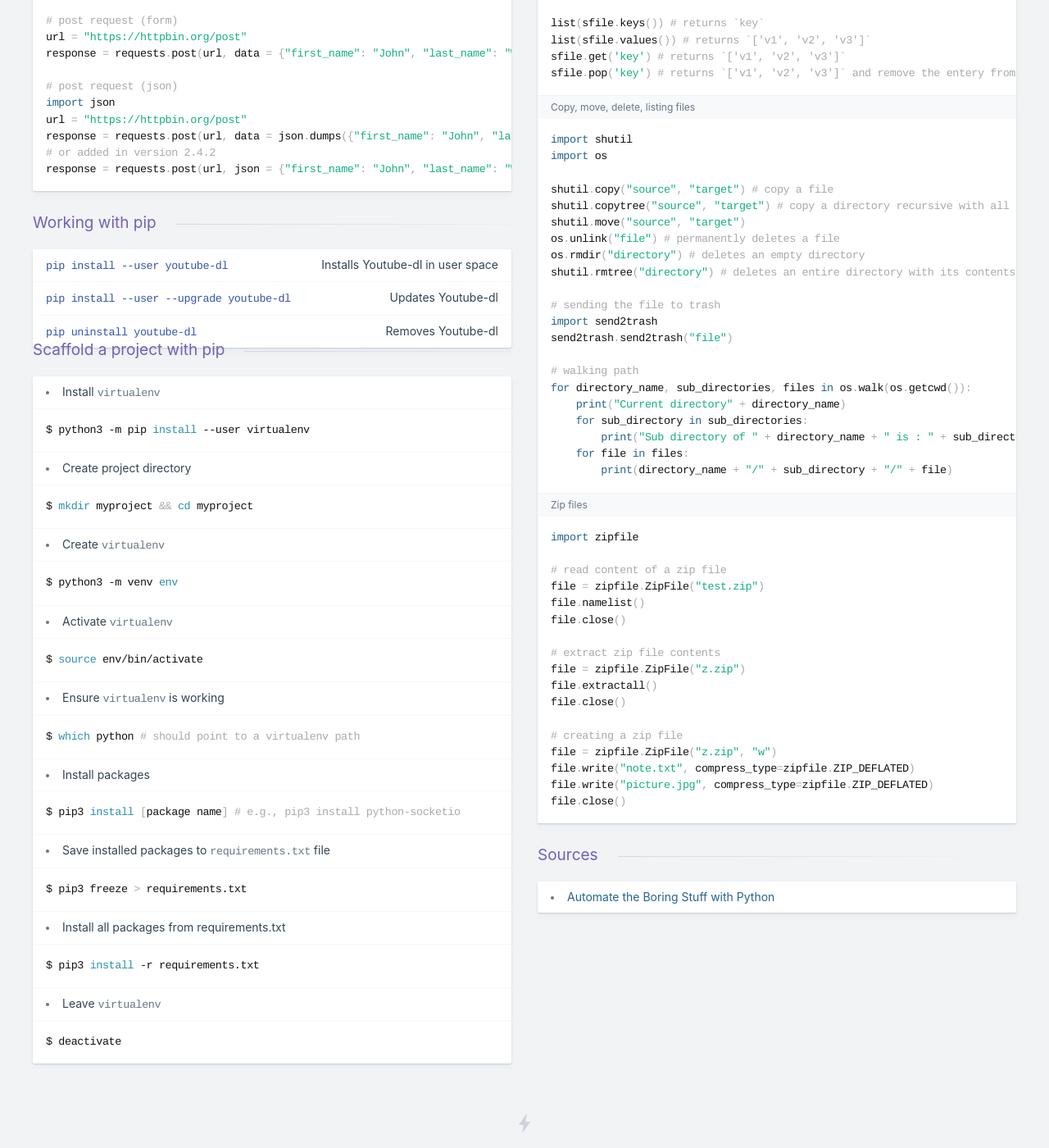
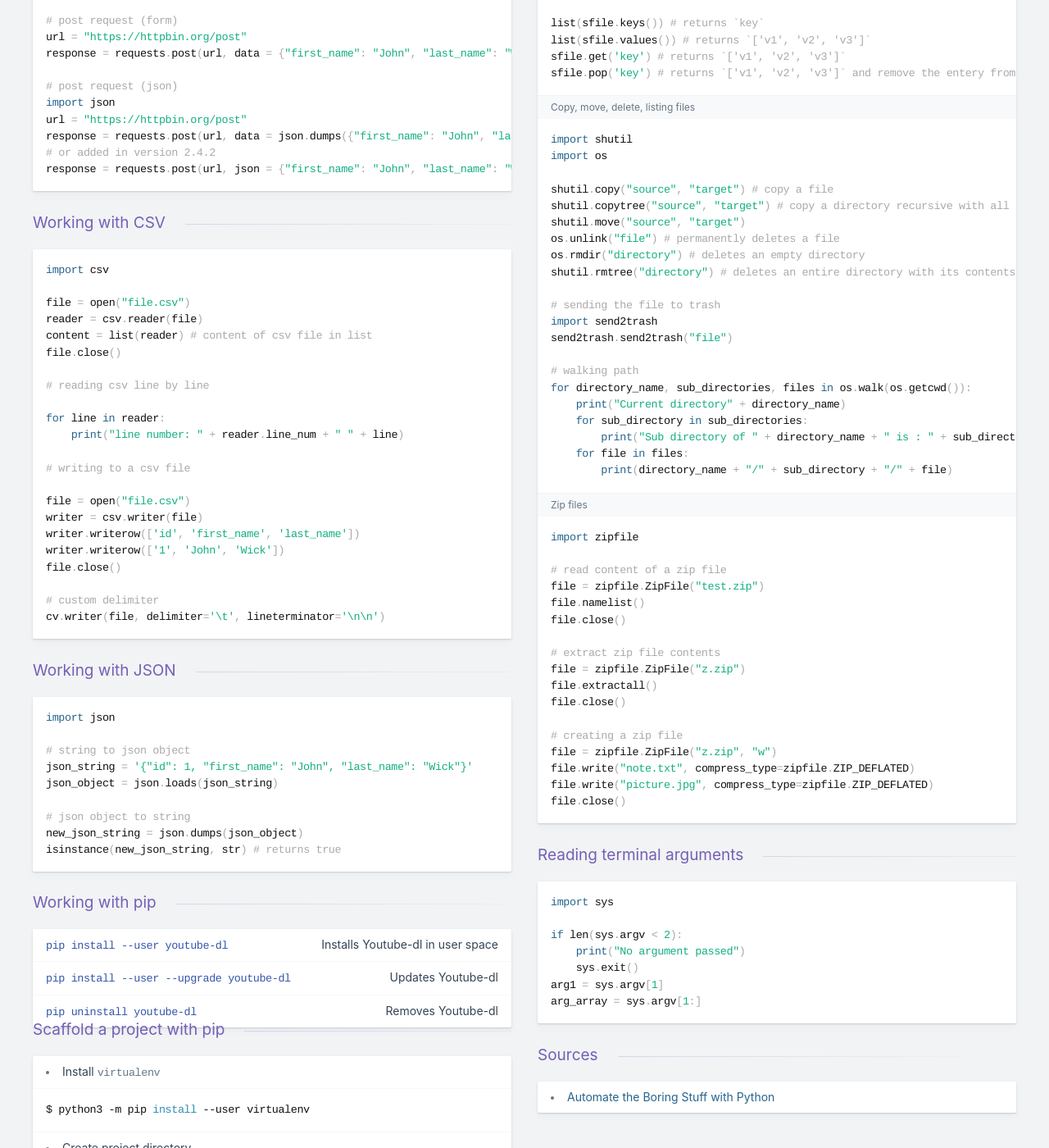
Before and after one commit to kasramp/cheat-sheet-factory, a Jekyll site: the page built from python/python.md, in a window 1280 px wide and 1400 px high, scrolled down 7158 px. Shown: the whole window at 82% size. Built offline with Jekyll 4.4.1, drawn with Linux system fonts in a browser that asks for light colours; nearby versions of some CDN libraries.

Commit message:
More python cheat sheet

````diff
--- a/python/python.md
+++ b/python/python.md
@@ -766,6 +766,59 @@ response = requests.post(url, data = json.dumps({"first_name": "John", "last_nam
 response = requests.post(url, json = {"first_name": "John", "last_name": "Wick", "age": 31}, params = {"page_number": 0}, headers = {"user-agent": "Test"})
 ```
 
+### Working with CSV
+
+```python
+import csv
+
+file = open("file.csv")
+reader = csv.reader(file)
+content = list(reader) # content of csv file in list
+file.close()
+
+# reading csv line by line
+
+for line in reader:
+    print("line number: " + reader.line_num + " " + line)
+
+# writing to a csv file
+
+file = open("file.csv")
+writer = csv.writer(file)
+writer.writerow(['id', 'first_name', 'last_name'])
+writer.writerow(['1', 'John', 'Wick'])
+file.close()
+
+# custom delimiter
+cv.writer(file, delimiter='\t', lineterminator='\n\n')
+```
+
+### Working with JSON
+
+```python
+import json
+
+# string to json object
+json_string = '{"id": 1, "first_name": "John", "last_name": "Wick"}'
+json_object = json.loads(json_string)
+
+# json object to string
+new_json_string = json.dumps(json_object)
+isinstance(new_json_string, str) # returns true
+```
+
+### Reading terminal arguments
+
+```python
+import sys
+
+if len(sys.argv < 2):
+    print("No argument passed")
+    sys.exit()
+arg1 = sys.argv[1]
+arg_array = sys.argv[1:]
+```
+
 ### Working with pip
 
 | `pip install --user youtube-dl` | Installs Youtube-dl in user space |
````
Also changed, not shown: other parts of python/python.md (+1 -1 lines).
